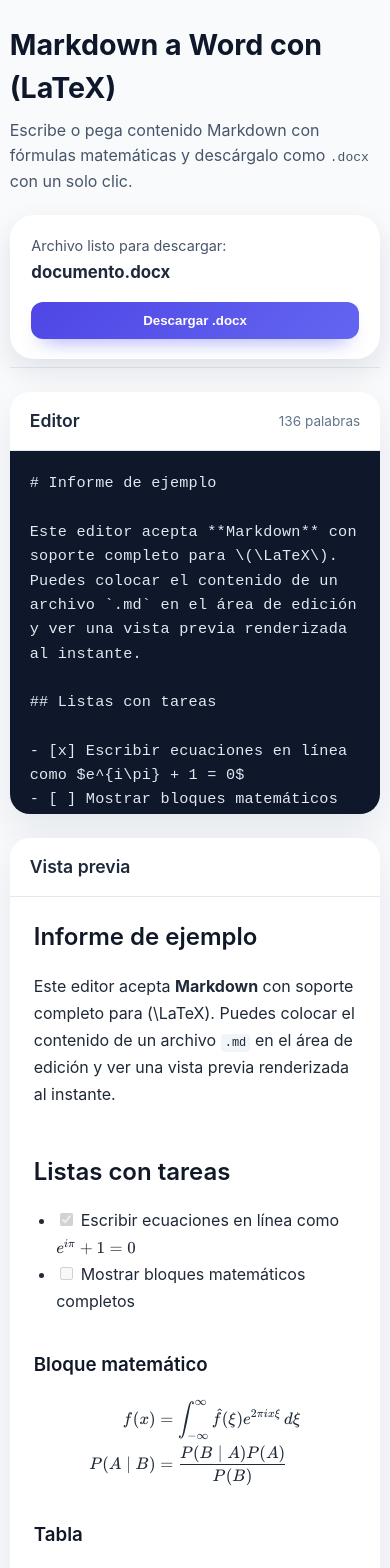
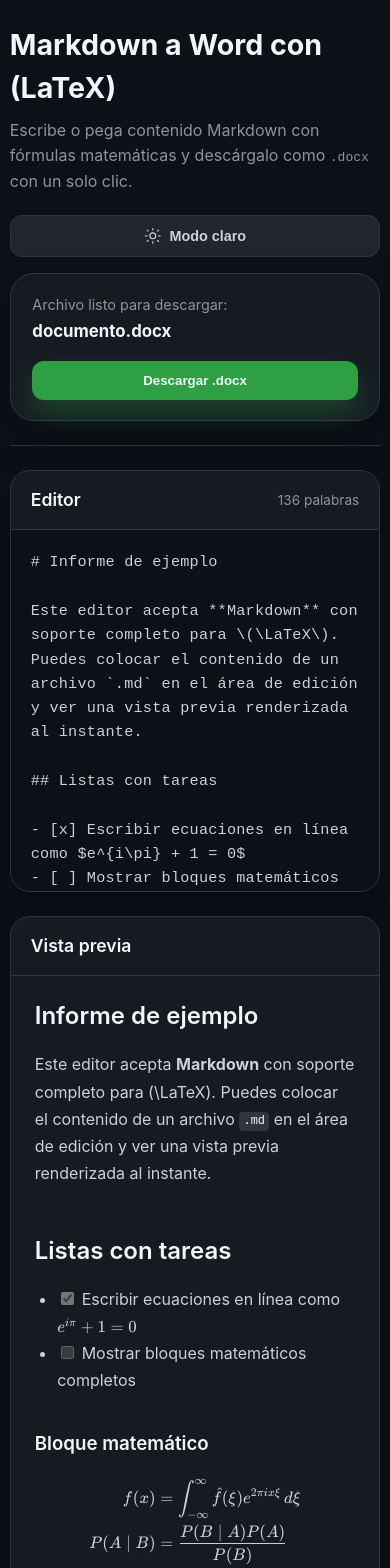
Before and after one commit to Daniel-Santiago-Acosta-1013/Lix, a React (Vite) app: page / in a window 390 px wide. Shown: the top 1568 px of the page. Built offline with nearby package versions, Linux system fonts and the light colour scheme.

Commit message:
feat: implement theme toggle functionality and update styles for light/dark modes

```diff
--- a/src/App.css
+++ b/src/App.css
@@ -3,6 +3,7 @@
   flex-direction: column;
   gap: 1.5rem;
   min-height: 100vh;
+  color: var(--text-primary);
 }
 
 .app__header {
@@ -10,31 +11,54 @@
   align-items: flex-start;
   justify-content: space-between;
   gap: 1.25rem;
-  padding: 1.5rem 0 0.5rem;
-  border-bottom: 1px solid #e2e8f0;
+  padding: 1.5rem 0 1.5rem;
+  border-bottom: 1px solid var(--border-subtle);
 }
 
 .app__header h1 {
   margin: 0;
   font-size: clamp(1.75rem, 2vw + 1.3rem, 2.6rem);
-  color: #0f172a;
+  color: var(--text-heading);
 }
 
 .app__header p {
   margin: 0.5rem 0 0;
   max-width: 52ch;
-  color: #475569;
+  color: var(--text-secondary);
   line-height: 1.6;
+}
+
+.app__header-actions {
+  display: flex;
+  flex-direction: column;
+  gap: 1rem;
+  align-items: flex-end;
+}
+
+.app__theme-toggle {
+  align-self: flex-end;
+  padding: 0.55rem 1rem;
+  font-size: 0.9rem;
+}
+
+.app__theme-icon {
+  width: 1.1rem;
+  height: 1.1rem;
+  flex-shrink: 0;
 }
 
 .app__header-controls {
   display: flex;
   align-items: center;
+  flex-wrap: wrap;
   gap: 1.5rem;
-  padding: 1.5rem 1.75rem;
+  padding: 1.35rem 1.75rem;
   border-radius: 1.5rem;
-  background: #ffffff;
-  box-shadow: 0 16px 40px rgba(15, 23, 42, 0.09);
+  background: var(--bg-surface);
+  border: 1px solid var(--border-subtle);
+  box-shadow: var(--control-shadow);
+  transition: background-color 0.2s ease, border-color 0.2s ease,
+    box-shadow 0.2s ease;
 }
 
 .app__header-controls--button {
@@ -45,13 +69,13 @@
   display: flex;
   flex-direction: column;
   gap: 0.25rem;
-  color: #475569;
+  color: var(--text-secondary);
   font-size: 0.9rem;
 }
 
 .header-filename strong {
   font-size: 1.05rem;
-  color: #1e293b;
+  color: var(--text-heading);
 }
 
 .button {
@@ -61,35 +85,39 @@
   gap: 0.5rem;
   padding: 0.7rem 1.4rem;
   border-radius: 0.75rem;
-  border: none;
-  background: linear-gradient(135deg, #4f46e5, #6366f1);
-  color: #fff;
+  border: 1px solid transparent;
+  background: var(--button-primary-bg);
+  color: var(--button-primary-text);
   font-weight: 600;
   cursor: pointer;
   transition: transform 0.15s ease, box-shadow 0.15s ease,
-    opacity 0.15s ease;
-  box-shadow: 0 12px 20px -12px rgba(99, 102, 241, 0.75);
-}
-
-.button--secondary {
-  background: #1e293b;
-  box-shadow: none;
-}
-
-.button--secondary:hover:not(:disabled) {
-  box-shadow: none;
-  transform: translateY(-1px);
+    background-color 0.15s ease, border-color 0.15s ease, opacity 0.15s ease;
+  box-shadow: var(--button-primary-shadow);
 }
 
 .button:hover:not(:disabled) {
   transform: translateY(-1px);
-  box-shadow: 0 16px 28px -16px rgba(79, 70, 229, 0.85);
+  background: var(--button-primary-hover);
 }
 
 .button:disabled {
   opacity: 0.6;
   cursor: progress;
   box-shadow: none;
+  transform: none;
+}
+
+.button--secondary {
+  background: var(--button-secondary-bg);
+  color: var(--button-secondary-text);
+  border-color: var(--border-subtle);
+  box-shadow: none;
+}
+
+.button--secondary:hover:not(:disabled) {
+  background: var(--button-secondary-hover);
+  box-shadow: none;
+  transform: translateY(-1px);
 }
 
 .app__body {
@@ -103,10 +131,13 @@
   display: flex;
   flex-direction: column;
   border-radius: 1.25rem;
-  background: #ffffff;
-  box-shadow: 0 18px 40px rgba(15, 23, 42, 0.08);
+  background: var(--bg-surface);
+  box-shadow: var(--panel-shadow);
+  border: 1px solid var(--border-subtle);
   overflow: hidden;
   min-height: 0;
+  transition: background-color 0.2s ease, border-color 0.2s ease,
+    box-shadow 0.2s ease;
 }
 
 .panel__header {
@@ -114,19 +145,20 @@
   align-items: center;
   justify-content: space-between;
   padding: 1rem 1.25rem;
-  border-bottom: 1px solid #e2e8f0;
+  border-bottom: 1px solid var(--border-subtle);
+  transition: border-color 0.2s ease;
 }
 
 .panel__header h2 {
   margin: 0;
   font-size: 1.1rem;
-  color: #1e293b;
+  color: var(--text-heading);
   font-weight: 600;
 }
 
 .panel__meta {
   font-size: 0.85rem;
-  color: #64748b;
+  color: var(--text-secondary);
 }
 
 .panel--editor textarea {
@@ -136,9 +168,10 @@
   padding: 1.25rem;
   font: 0.95rem/1.6 'Fira Code', 'JetBrains Mono', 'SFMono-Regular',
     monospace;
-  background: #0f172a;
-  color: #e2e8f0;
+  background: var(--editor-bg);
+  color: var(--editor-text);
   letter-spacing: 0.015em;
+  transition: background-color 0.2s ease, color 0.2s ease;
 }
 
 .panel--editor textarea:focus {
@@ -154,7 +187,8 @@
   overflow: auto;
   padding: 1.25rem 1.5rem;
   line-height: 1.7;
-  color: #1f2937;
+  color: var(--text-primary);
+  transition: color 0.2s ease;
 }
 
 .preview h1,
@@ -163,7 +197,7 @@
 .preview h4,
 .preview h5,
 .preview h6 {
-  color: #111827;
+  color: var(--text-heading);
   margin-top: 1.8em;
   margin-bottom: 0.6em;
   font-weight: 600;
@@ -185,26 +219,30 @@
 }
 
 .preview blockquote {
-  border-left: 3px solid #cbd5f5;
+  border-left: 3px solid var(--blockquote-border);
   padding-left: 1em;
-  color: #475569;
+  color: var(--text-secondary);
   margin: 0 0 1.2em;
   font-style: italic;
+  background: var(--bg-muted);
+  border-radius: 0.5rem;
 }
 
 .preview code {
-  background: #f1f5f9;
+  background: var(--code-inline-bg);
   border-radius: 4px;
   padding: 0.2em 0.35em;
   font-size: 0.92em;
+  color: var(--text-heading);
 }
 
 .preview pre {
-  background: none;
-  color: #1f2937;
-  padding: 0;
-  border-radius: 0;
+  background: var(--preview-pre-bg);
+  color: var(--preview-pre-color);
+  padding: 1rem 1.25rem;
+  border-radius: 0.75rem;
   overflow-x: auto;
+  border: 1px solid var(--preview-pre-border);
   box-shadow: none;
 }
 
@@ -212,6 +250,7 @@
   background: none;
   padding: 0;
   font-family: 'Fira Code', 'JetBrains Mono', monospace;
+  color: inherit;
 }
 
 .preview table {
@@ -222,43 +261,46 @@
 
 .preview th,
 .preview td {
-  border: 1px solid #cbd5f5;
+  border: 1px solid var(--table-border);
   padding: 0.6em 0.8em;
 }
 
 .preview th {
-  background: #eef2ff;
+  background: var(--table-header-bg);
   font-weight: 600;
 }
 
 .preview hr {
   border: none;
-  border-bottom: 1px solid #e2e8f0;
+  border-bottom: 1px solid var(--hr-color);
   margin: 2em 0;
 }
 
 .preview a {
-  color: #4f46e5;
+  color: var(--accent);
   text-decoration: none;
-  border-bottom: 1px dashed rgba(79, 70, 229, 0.35);
+  border-bottom: 1px dashed var(--link-border);
 }
 
 .preview a:hover {
+  color: var(--accent-strong);
+  border-bottom-color: var(--accent-strong);
   border-bottom-style: solid;
+}
+
+.preview .katex {
+  color: var(--katex-color);
+  font-size: 1.05em;
 }
 
 .preview .katex-display {
   margin: 1.2em 0;
 }
 
-.preview .katex {
-  font-size: 1.05em;
-}
-
 .modal {
   position: fixed;
   inset: 0;
-  background: rgba(15, 23, 42, 0.65);
+  background: var(--modal-backdrop);
   display: flex;
   align-items: center;
   justify-content: center;
@@ -269,8 +311,8 @@
 }
 
 .modal__content {
-  background: #ffffff;
-  color: #0f172a;
+  background: var(--modal-bg);
+  color: var(--text-primary);
   border-radius: 1rem;
   max-width: 32rem;
   width: min(100%, 32rem);
@@ -278,25 +320,29 @@
   display: flex;
   flex-direction: column;
   gap: 1.25rem;
-  box-shadow: 0 30px 60px rgba(15, 23, 42, 0.25);
+  box-shadow: var(--modal-shadow);
+  border: 1px solid var(--border-subtle);
+  transition: background-color 0.2s ease, border-color 0.2s ease,
+    box-shadow 0.2s ease, color 0.2s ease;
 }
 
 .modal__content h2 {
   margin: 0;
   font-size: 1.35rem;
-  color: #dc2626;
+  color: var(--modal-heading-color);
 }
 
 .modal__content pre {
   margin: 0;
   padding: 1rem;
   border-radius: 0.75rem;
-  background: #f8fafc;
-  color: #0f172a;
+  background: var(--preview-pre-bg);
+  color: var(--preview-pre-color);
   font: 0.85rem/1.5 'JetBrains Mono', 'Fira Code', monospace;
   max-height: 14rem;
   overflow: auto;
   white-space: pre-wrap;
+  border: 1px solid var(--preview-pre-border);
 }
 
 .modal__content--form {
@@ -307,13 +353,13 @@
 
 .modal__content--form h2 {
   margin: 0;
-  color: #1e293b;
+  color: var(--text-heading);
   font-size: 1.45rem;
 }
 
 .modal__description {
   margin: 0.35rem 0 0;
-  color: #64748b;
+  color: var(--text-secondary);
   line-height: 1.5;
 }
 
@@ -328,32 +374,33 @@
   letter-spacing: 0.08em;
   font-size: 0.7rem;
   font-weight: 600;
-  color: #4f46e5;
+  color: var(--accent);
 }
 
 .modal-field input {
-  border: 1.5px solid #c7d2fe;
+  border: 1.5px solid var(--input-border);
   border-radius: 0.9rem;
   font-size: 1rem;
   padding: 0.85rem 1rem;
   outline: none;
-  transition: border-color 120ms ease, box-shadow 120ms ease;
-  color: #1f2937;
-  background: rgba(255, 255, 255, 0.92);
+  transition: border-color 120ms ease, box-shadow 120ms ease,
+    background-color 0.2s ease, color 0.2s ease;
+  color: var(--text-primary);
+  background: var(--input-bg);
 }
 
 .modal-field input:focus {
-  border-color: #6366f1;
-  box-shadow: 0 0 0 3px rgba(99, 102, 241, 0.15);
+  border-color: var(--input-border-focus);
+  box-shadow: var(--input-shadow-focus);
 }
 
 .modal-field input[aria-invalid='true'] {
-  border-color: #ef4444;
-  box-shadow: 0 0 0 3px rgba(239, 68, 68, 0.1);
+  border-color: var(--input-border-invalid);
+  box-shadow: var(--input-shadow-error);
 }
 
 .modal-field__error {
-  color: #dc2626;
+  color: var(--danger-color);
   font-size: 0.82rem;
 }
 
@@ -373,13 +420,21 @@
     align-items: flex-start;
   }
 
+  .app__header-actions {
+    width: 100%;
+    align-items: stretch;
+  }
+
+  .app__theme-toggle {
+    align-self: flex-end;
+  }
+
   .app__header-controls {
     width: 100%;
     flex-direction: column;
     align-items: stretch;
     gap: 1rem;
     padding: 1.25rem 1.35rem;
-    box-shadow: 0 12px 30px rgba(15, 23, 42, 0.1);
   }
 
   .panel--editor,
@@ -387,3 +442,9 @@
     min-height: 50vh;
   }
 }
+
+@media (max-width: 640px) {
+  .app__theme-toggle {
+    align-self: stretch;
+  }
+}
--- a/src/App.tsx
+++ b/src/App.tsx
@@ -1,5 +1,5 @@
 import type { ChangeEvent } from 'react'
-import { useMemo, useState } from 'react'
+import { useEffect, useMemo, useState } from 'react'
 import { Header } from './components/Header'
 import { EditorPanel } from './components/EditorPanel'
 import { PreviewPanel } from './components/PreviewPanel'
@@ -47,6 +47,26 @@ function suma(a: number, b: number) {
 > "La imaginación es más importante que el conocimiento." — Albert Einstein
 `
 
+type Theme = 'light' | 'dark'
+
+const THEME_STORAGE_KEY = 'lix-theme'
+
+const getInitialTheme = (): Theme => {
+  if (typeof window === 'undefined') {
+    return 'dark'
+  }
+
+  const storedTheme = window.localStorage.getItem(THEME_STORAGE_KEY)
+  const resolvedTheme: Theme = storedTheme === 'light' ? 'light' : 'dark'
+
+  if (typeof document !== 'undefined') {
+    document.documentElement.dataset.theme = resolvedTheme
+    document.documentElement.style.colorScheme = resolvedTheme
+  }
+
+  return resolvedTheme
+}
+
 function App() {
   const [markdown, setMarkdown] = useState(DEFAULT_CONTENT)
   const [filename, setFilename] = useState('documento')
@@ -55,6 +75,18 @@ function App() {
   const [isFilenameModalOpen, setIsFilenameModalOpen] = useState(false)
   const [filenameDraft, setFilenameDraft] = useState('documento')
   const [filenameError, setFilenameError] = useState<string | null>(null)
+  const [theme, setTheme] = useState<Theme>(() => getInitialTheme())
+
+  useEffect(() => {
+    if (typeof document !== 'undefined') {
+      document.documentElement.dataset.theme = theme
+      document.documentElement.style.colorScheme = theme
+    }
+
+    if (typeof window !== 'undefined') {
+      window.localStorage.setItem(THEME_STORAGE_KEY, theme)
+    }
+  }, [theme])
 
   const wordCount = useMemo(() => {
     const words = markdown.trim().split(/\s+/)
@@ -108,6 +140,10 @@ function App() {
     await exportDocument(trimmed)
   }
 
+  const toggleTheme = () => {
+    setTheme((current) => (current === 'dark' ? 'light' : 'dark'))
+  }
+
   return (
     <div className="app">
       {errorMessage ? (
@@ -132,6 +168,8 @@ function App() {
         filename={filename}
         onExportRequest={openFilenameModal}
         isExporting={isExporting}
+        theme={theme}
+        onToggleTheme={toggleTheme}
       />
 
       <main className="app__body">
--- a/src/components/Header.tsx
+++ b/src/components/Header.tsx
@@ -2,13 +2,59 @@ interface HeaderProps {
   filename: string
   onExportRequest: () => void
   isExporting: boolean
+  theme: 'light' | 'dark'
+  onToggleTheme: () => void
+}
+
+function ThemeIcon({ theme }: { theme: 'light' | 'dark' }) {
+  if (theme === 'dark') {
+    return (
+      <svg
+        className="app__theme-icon"
+        viewBox="0 0 24 24"
+        role="presentation"
+        aria-hidden="true"
+      >
+        <circle cx="12" cy="12" r="4" strokeWidth="1.6" fill="none" stroke="currentColor" />
+        <path
+          d="M12 4V2m0 20v-2M4 12H2m20 0h-2M5.64 5.64 4.22 4.22m15.56 15.56-1.42-1.42m0-12.72 1.42-1.42M4.22 19.78l1.42-1.42"
+          strokeWidth="1.6"
+          strokeLinecap="round"
+          stroke="currentColor"
+          fill="none"
+        />
+      </svg>
+    )
+  }
+
+  return (
+    <svg
+      className="app__theme-icon"
+      viewBox="0 0 24 24"
+      role="presentation"
+      aria-hidden="true"
+    >
+      <path
+        d="M21 12.79A9 9 0 0 1 11.21 3 7 7 0 1 0 21 12.79Z"
+        stroke="currentColor"
+        strokeWidth="1.6"
+        strokeLinejoin="round"
+        strokeLinecap="round"
+        fill="none"
+      />
+    </svg>
+  )
 }
 
 export function Header({
   filename,
   onExportRequest,
   isExporting,
+  theme,
+  onToggleTheme,
 }: HeaderProps) {
+  const themeLabel = theme === 'dark' ? 'Modo claro' : 'Modo oscuro'
+
   return (
     <header className="app__header">
       <div>
@@ -18,6 +64,16 @@ export function Header({
           descárgalo como <code>.docx</code> con un solo clic.
         </p>
       </div>
+      <div className="app__header-actions">
+        <button
+          type="button"
+          className="button button--secondary app__theme-toggle"
+          onClick={onToggleTheme}
+          title={`Cambiar a ${themeLabel.toLowerCase()}`}
+        >
+          <ThemeIcon theme={theme} />
+          {themeLabel}
+        </button>
         <div className="app__header-controls app__header-controls--button">
           <div className="header-filename">
             <span>Archivo listo para descargar:</span>
@@ -32,6 +88,7 @@ export function Header({
             {isExporting ? 'Generando...' : 'Descargar .docx'}
           </button>
         </div>
+      </div>
     </header>
   )
 }
--- a/src/index.css
+++ b/src/index.css
@@ -2,17 +2,113 @@
   font-family: 'Inter', 'Segoe UI', Helvetica, Arial, sans-serif;
   line-height: 1.5;
   font-weight: 400;
-  color: #0f172a;
-  background-color: #f8fafc;
   font-synthesis: none;
   text-rendering: optimizeLegibility;
   -webkit-font-smoothing: antialiased;
   -moz-osx-font-smoothing: grayscale;
+  color-scheme: dark;
+  color: var(--text-primary);
+  background-color: var(--bg-body);
+  --bg-body: #0d1117;
+  --bg-surface: #161b22;
+  --bg-surface-alt: #1f242d;
+  --bg-muted: #1c2128;
+  --editor-bg: #0d1117;
+  --editor-text: #c9d1d9;
+  --border-subtle: #30363d;
+  --border-strong: #3d444d;
+  --panel-shadow: 0 18px 40px rgba(1, 4, 9, 0.35);
+  --control-shadow: 0 16px 40px rgba(1, 4, 9, 0.3);
+  --text-primary: #c9d1d9;
+  --text-secondary: #8b949e;
+  --text-heading: #f0f6fc;
+  --accent: #58a6ff;
+  --accent-strong: #1f6feb;
+  --accent-subtle: rgba(88, 166, 255, 0.35);
+  --button-primary-bg: #2ea043;
+  --button-primary-hover: #3fb950;
+  --button-primary-text: #f0f6fc;
+  --button-primary-shadow: 0 14px 28px rgba(46, 160, 67, 0.3);
+  --button-secondary-bg: #21262d;
+  --button-secondary-hover: #30363d;
+  --button-secondary-text: #c9d1d9;
+  --blockquote-border: #3d444d;
+  --code-inline-bg: #30363d;
+  --table-border: #3d444d;
+  --table-header-bg: rgba(56, 139, 253, 0.12);
+  --hr-color: #30363d;
+  --link-border: rgba(88, 166, 255, 0.4);
+  --modal-backdrop: rgba(1, 4, 9, 0.65);
+  --modal-bg: #161b22;
+  --modal-shadow: 0 30px 60px rgba(1, 4, 9, 0.55);
+  --modal-heading-color: #f85149;
+  --danger-color: #f85149;
+  --input-bg: #0d1117;
+  --input-border: #30363d;
+  --input-border-focus: #1f6feb;
+  --input-border-invalid: #f85149;
+  --input-shadow-focus: 0 0 0 3px rgba(56, 139, 253, 0.25);
+  --input-shadow-error: 0 0 0 3px rgba(248, 81, 73, 0.2);
+  --preview-pre-bg: #161b22;
+  --preview-pre-border: #30363d;
+  --preview-pre-color: #c9d1d9;
+  --katex-color: #c9d1d9;
+}
+
+:root[data-theme='light'] {
+  color-scheme: light;
+  --bg-body: #f6f8fa;
+  --bg-surface: #ffffff;
+  --bg-surface-alt: #ffffff;
+  --bg-muted: #f0f3f6;
+  --editor-bg: #ffffff;
+  --editor-text: #1f2328;
+  --border-subtle: #d0d7de;
+  --border-strong: #afb8c1;
+  --panel-shadow: 0 18px 40px rgba(31, 35, 40, 0.08);
+  --control-shadow: 0 16px 40px rgba(31, 35, 40, 0.12);
+  --text-primary: #1f2328;
+  --text-secondary: #656d76;
+  --text-heading: #0f172a;
+  --accent: #0969da;
+  --accent-strong: #054da7;
+  --accent-subtle: rgba(9, 105, 218, 0.3);
+  --button-primary-bg: #2ea043;
+  --button-primary-hover: #2c974b;
+  --button-primary-text: #ffffff;
+  --button-primary-shadow: 0 14px 30px rgba(46, 160, 67, 0.25);
+  --button-secondary-bg: #f6f8fa;
+  --button-secondary-hover: #eaeef2;
+  --button-secondary-text: #1f2328;
+  --blockquote-border: #d0d7de;
+  --code-inline-bg: #eaeef2;
+  --table-border: #d8dee4;
+  --table-header-bg: #eaeef2;
+  --hr-color: #d0d7de;
+  --link-border: rgba(9, 105, 218, 0.35);
+  --modal-backdrop: rgba(31, 35, 40, 0.55);
+  --modal-bg: #ffffff;
+  --modal-shadow: 0 30px 60px rgba(31, 35, 40, 0.18);
+  --modal-heading-color: #f85149;
+  --danger-color: #cf222e;
+  --input-bg: #ffffff;
+  --input-border: #d0d7de;
+  --input-border-focus: #0969da;
+  --input-border-invalid: #cf222e;
+  --input-shadow-focus: 0 0 0 3px rgba(9, 105, 218, 0.2);
+  --input-shadow-error: 0 0 0 3px rgba(207, 34, 46, 0.2);
+  --preview-pre-bg: #f6f8fa;
+  --preview-pre-border: #d0d7de;
+  --preview-pre-color: #1f2328;
+  --katex-color: #1f2328;
 }
 
 body {
   margin: 0;
   min-width: 320px;
+  background: var(--bg-body);
+  color: var(--text-primary);
+  transition: background-color 0.2s ease, color 0.2s ease;
 }
 
 #root {
```
Lines whose indentation alone changed are shown as unchanged.
